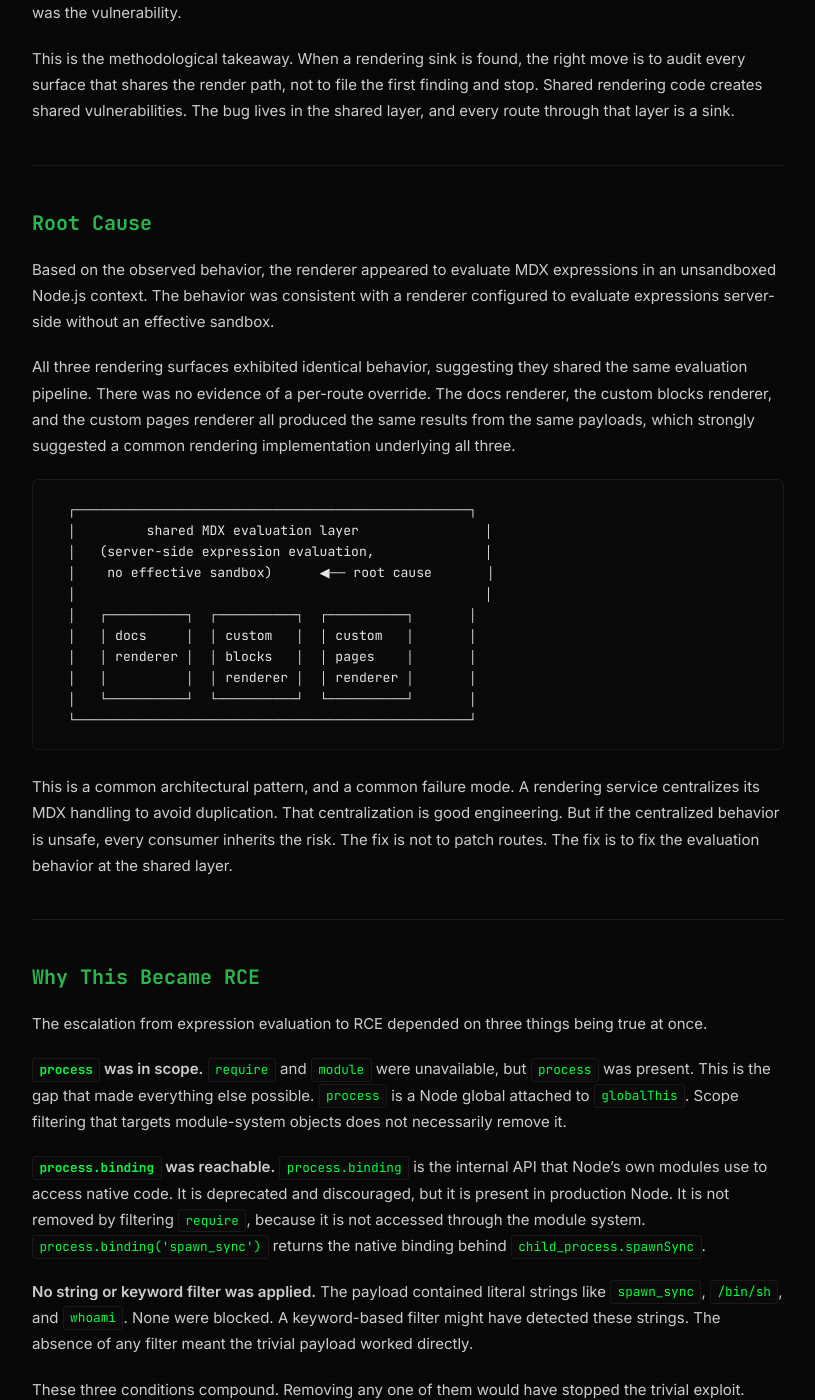
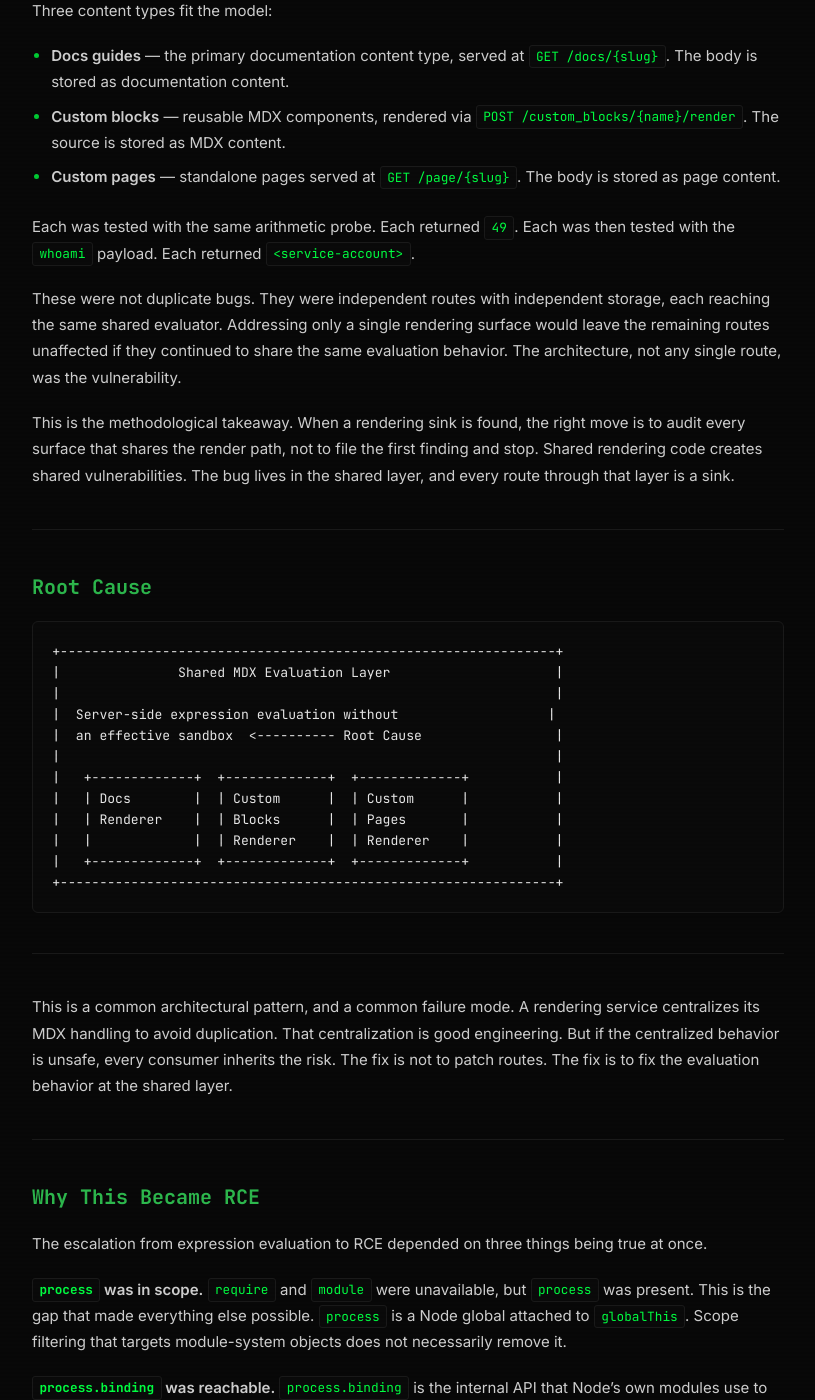
Before and after one commit to Ivan09999/Ivan09999.github.io, a Jekyll site: the page built from RCE-readme.md, in a window 1280 px wide and 1400 px high, scrolled down 6722 px. Shown: the whole window, without its empty margins (232-1047 px from the left). Built offline with Jekyll 4.4.1, drawn with Linux system fonts in a browser that asks for light colours; some of the changed text lies outside the part shown.

Commit message:
Update RCE-readme.md

````diff
--- a/RCE-readme.md
+++ b/RCE-readme.md
@@ -41,36 +41,49 @@ The question is never whether MDX *can* evaluate expressions. It can. The questi
 
 Based on the observed behavior, the rendering pipeline appeared to follow a structure similar to the following:
 
+```text
++---------------------+
+|       Content       |
+| (MDX stored in docs,|
+| custom blocks,      |
+| custom pages)       |
++----------+----------+
+           |
+           v
++---------------------+
+|       Storage       |
+| (stored MDX/docs)   |
++----------+----------+
+           |
+           v
++---------------------+
+|    Render Route     |
+| GET /docs/{slug}    |
+| POST /custom_blocks |
+| GET /page/{slug}    |
++----------+----------+
+           |
+           v
++---------------------+
+|      SSR Layer      |
+| (MDX compilation &  |
+| server-side render) |
++----------+----------+
+           |
+           v
++---------------------+
+| Expression Eval     |
+| (server-side JS)    |
++----------+----------+
+           |
+           v
++---------------------+
+|    HTML Output      |
+| (returned to client)|
++---------------------+
 ```
-  ┌─────────────┐
-  │   content    │  (MDX body stored in docs, custom blocks, custom pages)
-  └──────┬───────┘
-         │
-         ▼
-  ┌─────────────┐
-  │  storage     │  (stored documentation and MDX content)
-  └──────┬───────┘
-         │
-         ▼
-  ┌─────────────┐
-  │ render route │  (GET /docs/{slug}, POST /custom_blocks/render, GET /page/{slug})
-  └──────┬───────┘
-         │
-         ▼
-  ┌─────────────┐
-  │   SSR layer  │  (server-side renderer, MDX processing)
-  └──────┬───────┘
-         │
-         ▼
-  ┌─────────────┐
-  │ expr eval    │  (server-side expression evaluation)
-  └──────┬───────┘
-         │
-         ▼
-  ┌─────────────┐
-  │  HTML output │  (returned to reader's browser)
-  └─────────────┘
-```
+
+---
 
 Three things matter here.
 
@@ -178,17 +191,24 @@ The reason `spawn_sync` worked is that `process.binding` hands back a native bin
 
 ### Finding Additional Sinks
 
-Once the root cause was clear, the investigation shifted. The question stopped being "which endpoint is vulnerable" and became "which rendering surfaces share this evaluation logic."
+```text
+                 +----------------------+
+                 |   Shared SSR Layer   |
+                 |  MDX Compilation &   |
+                 | Expression Evaluation|
+                 +----------+-----------+
+                            ^
+                            |
+        +-------------------+-------------------+
+        |                   |                   |
+        |                   |                   |
++---------------+   +---------------+   +---------------+
+| Docs Guides   |   | Custom Blocks |   | Custom Pages  |
+| GET /docs/*   |   | POST /render  |   | GET /page/*   |
++---------------+   +---------------+   +---------------+
+```
 
-The mental model was simple. Any route that takes stored MDX content, passes it through the shared SSR layer, and returns rendered HTML is a candidate. The endpoint does not matter. The evaluation path matters.
-
-```
-  docs guides ──────┐
-                    │
-  custom blocks ────┼──▶ shared SSR layer ──▶ server-side expression
-                    │                            evaluation (unsandboxed)
-  custom pages ─────┘
-```
+---
 
 Three content types fit the model:
 
@@ -206,23 +226,22 @@ This is the methodological takeaway. When a rendering sink is found, the right m
 
 ### Root Cause
 
-Based on the observed behavior, the renderer appeared to evaluate MDX expressions in an unsandboxed Node.js context. The behavior was consistent with a renderer configured to evaluate expressions server-side without an effective sandbox.
+```text
++---------------------------------------------------------------+
+|               Shared MDX Evaluation Layer                     |
+|                                                               |
+|  Server-side expression evaluation without                   |
+|  an effective sandbox  <---------- Root Cause                 |
+|                                                               |
+|   +-------------+  +-------------+  +-------------+           |
+|   | Docs        |  | Custom      |  | Custom      |           |
+|   | Renderer    |  | Blocks      |  | Pages       |           |
+|   |             |  | Renderer    |  | Renderer    |           |
+|   +-------------+  +-------------+  +-------------+           |
++---------------------------------------------------------------+
+```
 
-All three rendering surfaces exhibited identical behavior, suggesting they shared the same evaluation pipeline. There was no evidence of a per-route override. The docs renderer, the custom blocks renderer, and the custom pages renderer all produced the same results from the same payloads, which strongly suggested a common rendering implementation underlying all three.
-
-```
-  ┌──────────────────────────────────────────────────┐
-  │         shared MDX evaluation layer                │
-  │   (server-side expression evaluation,              │
-  │    no effective sandbox)      ◀── root cause       │
-  │                                                    │
-  │   ┌──────────┐  ┌──────────┐  ┌──────────┐       │
-  │   │ docs     │  │ custom   │  │ custom   │       │
-  │   │ renderer │  │ blocks   │  │ pages    │       │
-  │   │          │  │ renderer │  │ renderer │       │
-  │   └──────────┘  └──────────┘  └──────────┘       │
-  └──────────────────────────────────────────────────┘
-```
+---
 
 This is a common architectural pattern, and a common failure mode. A rendering service centralizes its MDX handling to avoid duplication. That centralization is good engineering. But if the centralized behavior is unsafe, every consumer inherits the risk. The fix is not to patch routes. The fix is to fix the evaluation behavior at the shared layer.
 
````
